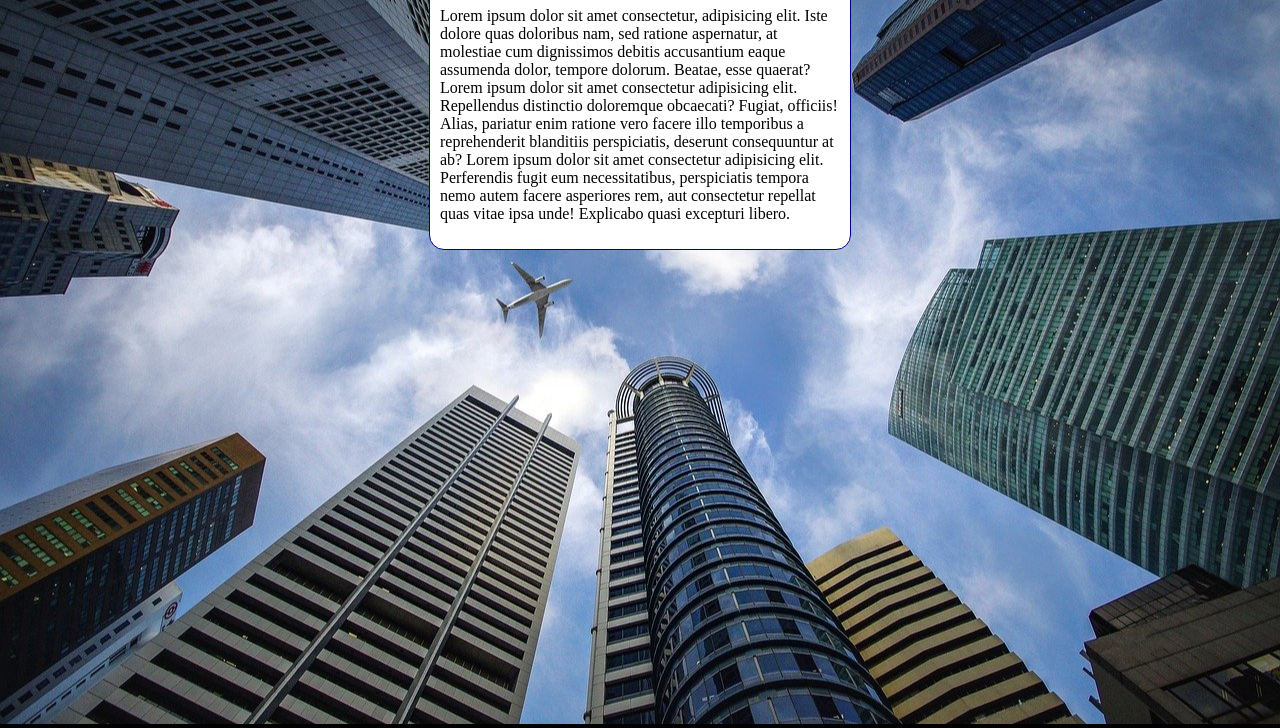
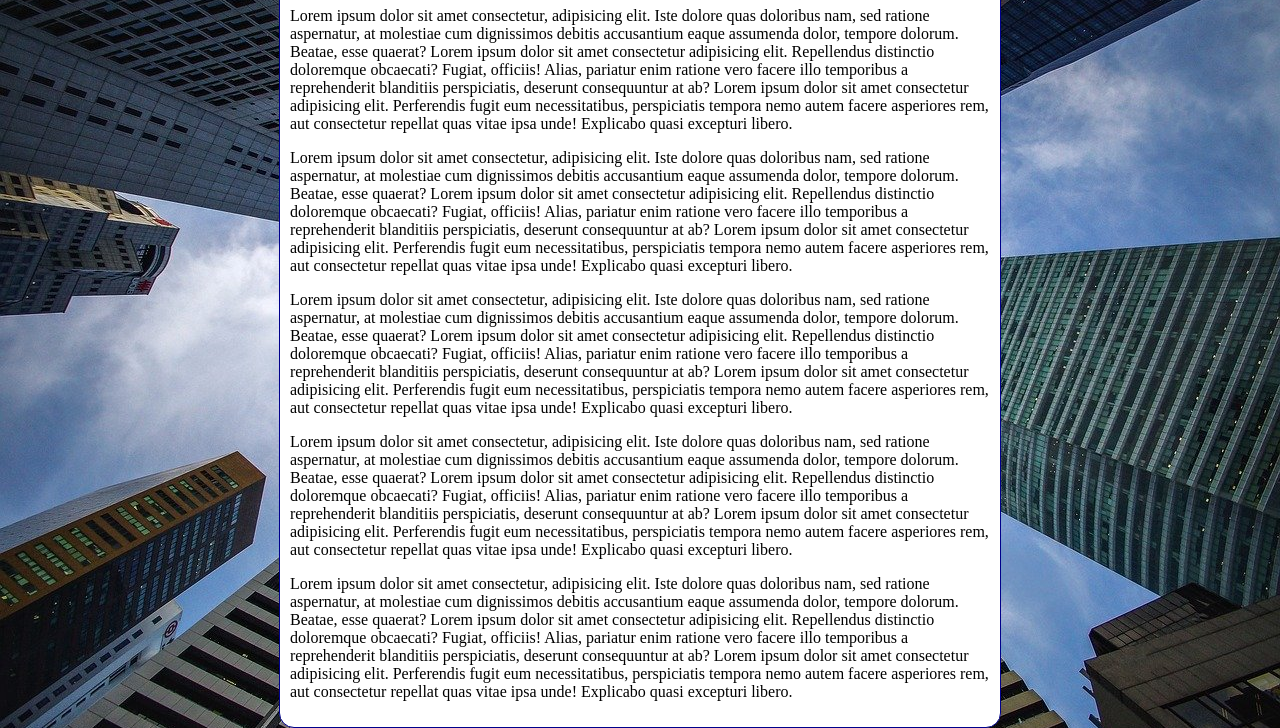
Before and after one commit to paulasilvacomunica/html-css, a plain HTML site: page exercicios/ex022_imagens_de_fundo/fundo006.html in a window 1280 px wide. Shown: the part 92-820 px from the top of the page. Drawn offline with Linux system fonts and the light colour scheme.

Commit message:
atualizei ex 22

```diff
--- a/exercicios/ex022_imagens_de_fundo/fundo006.html
+++ b/exercicios/ex022_imagens_de_fundo/fundo006.html
@@ -3,19 +3,30 @@
 <head>
     <meta charset="UTF-8">
     <meta name="viewport" content="width=device-width, initial-scale=1.0">
-    <title>Preenchimento</title>
+    <title>Fundo Fixo de Tela</title>
     <style>
         body {
             height: 100vh;
-            background-color: black;
+            /*background-color: black;
             background-image: url(imagens/wallpaper002.jpg);
             background-position: center center;
+            background-repeat: no-repeat;
+            background-size: cover;
+            background-attachment: fixed;*/
+
+            /* Shorthand de Background
+            color > image > position > repeat > size > attachament
+            */
+
+            background: black url('imagens/wallpaper002.jpg') center center no-repeat fixed;
             background-size: cover;
         }
 
+
+
         main {
             background-color: white;
-            width: 400px;
+            max-width: 700px;
             padding: 10px;
             margin: auto;
             border: 1px solid darkblue;
@@ -27,6 +38,28 @@
     <main>
         <h1>Teste de Imagem de Fundo</h1>
         <p>Lorem ipsum dolor sit amet consectetur, adipisicing elit. Iste dolore quas doloribus nam, sed ratione aspernatur, at molestiae cum dignissimos debitis accusantium eaque assumenda dolor, tempore dolorum. Beatae, esse quaerat? Lorem ipsum dolor sit amet consectetur adipisicing elit. Repellendus distinctio doloremque obcaecati? Fugiat, officiis! Alias, pariatur enim ratione vero facere illo temporibus a reprehenderit blanditiis perspiciatis, deserunt consequuntur at ab? Lorem ipsum dolor sit amet consectetur adipisicing elit. Perferendis fugit eum necessitatibus, perspiciatis tempora nemo autem facere asperiores rem, aut consectetur repellat quas vitae ipsa unde! Explicabo quasi excepturi libero.</p>
+        <p>Lorem ipsum dolor sit amet consectetur, adipisicing elit. Iste dolore quas doloribus nam, sed ratione aspernatur, at
+        molestiae cum dignissimos debitis accusantium eaque assumenda dolor, tempore dolorum. Beatae, esse quaerat? Lorem
+        ipsum dolor sit amet consectetur adipisicing elit. Repellendus distinctio doloremque obcaecati? Fugiat, officiis!
+        Alias, pariatur enim ratione vero facere illo temporibus a reprehenderit blanditiis perspiciatis, deserunt
+        consequuntur at ab? Lorem ipsum dolor sit amet consectetur adipisicing elit. Perferendis fugit eum necessitatibus,
+        perspiciatis tempora nemo autem facere asperiores rem, aut consectetur repellat quas vitae ipsa unde! Explicabo
+        quasi excepturi libero.</p>
+        <p>Lorem ipsum dolor sit amet consectetur, adipisicing elit. Iste dolore quas doloribus nam, sed ratione aspernatur, at molestiae cum dignissimos debitis accusantium eaque assumenda dolor, tempore dolorum. Beatae, esse quaerat? Lorem ipsum dolor sit amet consectetur adipisicing elit. Repellendus distinctio doloremque obcaecati? Fugiat, officiis! Alias, pariatur enim ratione vero facere illo temporibus a reprehenderit blanditiis perspiciatis, deserunt consequuntur at ab? Lorem ipsum dolor sit amet consectetur adipisicing elit. Perferendis fugit eum necessitatibus, perspiciatis tempora nemo autem facere asperiores rem, aut consectetur repellat quas vitae ipsa unde! Explicabo quasi excepturi libero.</p>
+        <p>Lorem ipsum dolor sit amet consectetur, adipisicing elit. Iste dolore quas doloribus nam, sed ratione aspernatur, at
+        molestiae cum dignissimos debitis accusantium eaque assumenda dolor, tempore dolorum. Beatae, esse quaerat? Lorem
+        ipsum dolor sit amet consectetur adipisicing elit. Repellendus distinctio doloremque obcaecati? Fugiat, officiis!
+        Alias, pariatur enim ratione vero facere illo temporibus a reprehenderit blanditiis perspiciatis, deserunt
+        consequuntur at ab? Lorem ipsum dolor sit amet consectetur adipisicing elit. Perferendis fugit eum necessitatibus,
+        perspiciatis tempora nemo autem facere asperiores rem, aut consectetur repellat quas vitae ipsa unde! Explicabo
+        quasi excepturi libero.</p>
+        <p>Lorem ipsum dolor sit amet consectetur, adipisicing elit. Iste dolore quas doloribus nam, sed ratione aspernatur, at
+        molestiae cum dignissimos debitis accusantium eaque assumenda dolor, tempore dolorum. Beatae, esse quaerat? Lorem
+        ipsum dolor sit amet consectetur adipisicing elit. Repellendus distinctio doloremque obcaecati? Fugiat, officiis!
+        Alias, pariatur enim ratione vero facere illo temporibus a reprehenderit blanditiis perspiciatis, deserunt
+        consequuntur at ab? Lorem ipsum dolor sit amet consectetur adipisicing elit. Perferendis fugit eum necessitatibus,
+        perspiciatis tempora nemo autem facere asperiores rem, aut consectetur repellat quas vitae ipsa unde! Explicabo
+        quasi excepturi libero.</p>
     </main>
 </body>
 </html>
```
Also changed, not shown: exercicios/ex022_imagens_de_fundo/fundo007.html (added, +41 -0 lines).
